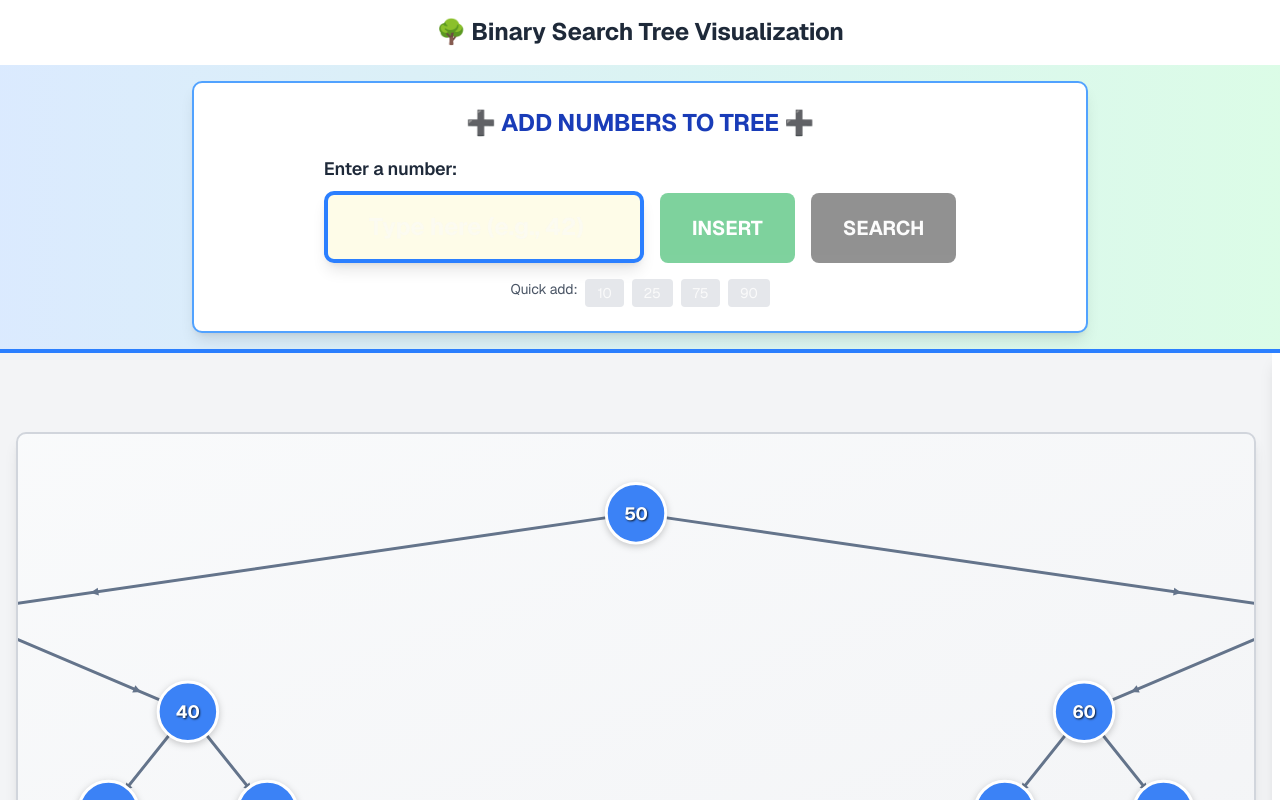
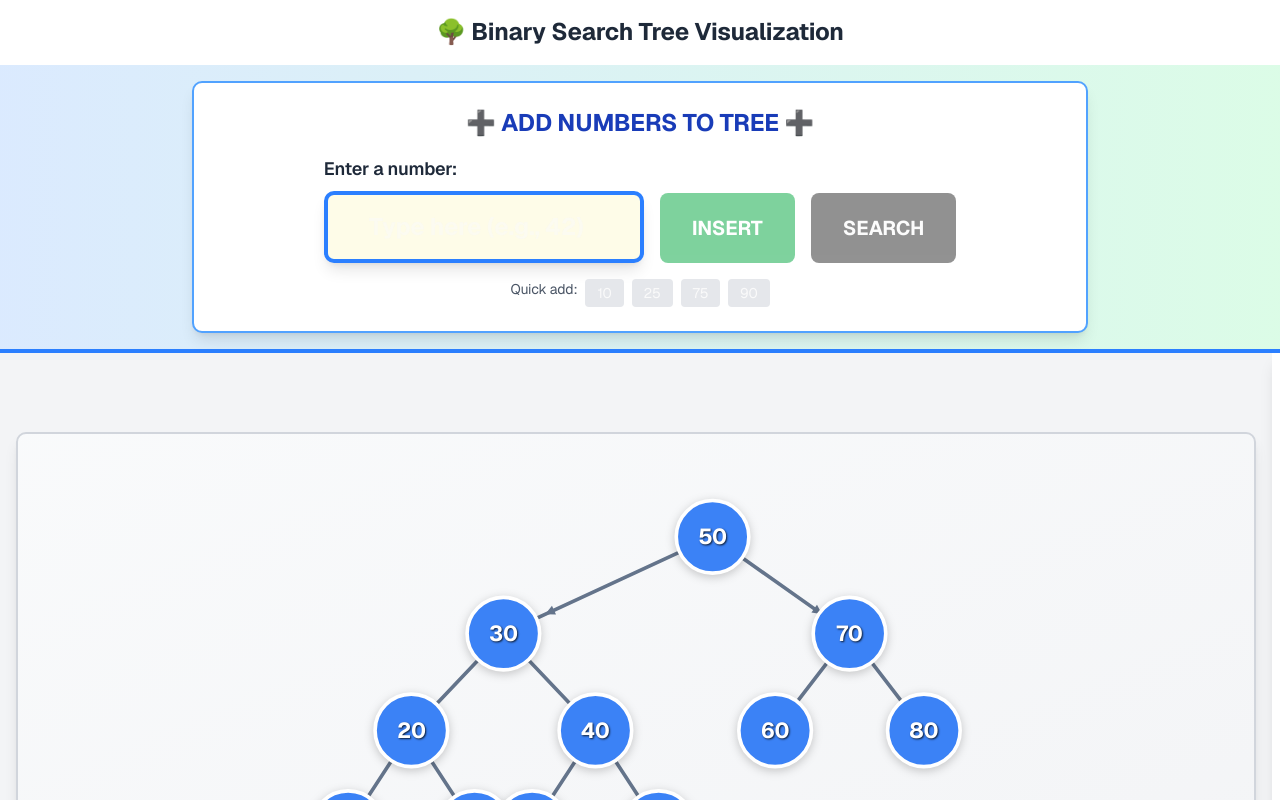
Before and after one commit to n73-projects/project-91d8090e-89c5-4ead-ad8e-0671443ef6c4, a React (Vite) app: page / in a window 1280 px wide. Built offline with nearby package versions, Linux system fonts and the light colour scheme.

Commit message:
commit from n73.ai

```diff
--- a/src/components/TreeVisualization.tsx
+++ b/src/components/TreeVisualization.tsx
@@ -38,11 +38,7 @@ export const TreeVisualization: React.FC<TreeVisualizationProps> = () => {
     root.insert(25);
     root.insert(35);
     root.insert(45);
-    root.insert(55);
-    root.insert(65);
-    root.insert(75);
-    root.insert(85);
-    root.calculatePositions(dimensions.width / 2, 80, Math.max(100, dimensions.width / 10));
+    root.calculatePositions(dimensions.width / 2, 80, Math.max(80, dimensions.width / 12));
     setTree(root);
   }, [dimensions]);
 
@@ -59,10 +55,10 @@ export const TreeVisualization: React.FC<TreeVisualizationProps> = () => {
   const calculateTreeBounds = (node: TreeNode | null): { minX: number, maxX: number, minY: number, maxY: number } => {
     if (!node) return { minX: 0, maxX: 0, minY: 0, maxY: 0 };
 
-    let minX = node.x - 50; // Account for node radius and directional indicators
-    let maxX = node.x + 50;
-    let minY = node.y - 50;
-    let maxY = node.y + 50;
+    let minX = node.x - 35; // Account for node radius (30) + small buffer
+    let maxX = node.x + 35;
+    let minY = node.y - 35;
+    let maxY = node.y + 35;
 
     if (node.left) {
       const leftBounds = calculateTreeBounds(node.left);
@@ -91,7 +87,7 @@ export const TreeVisualization: React.FC<TreeVisualizationProps> = () => {
 
     if (!tree) {
       const newTree = new TreeNode(value);
-      newTree.calculatePositions(dimensions.width / 2, 80, Math.max(100, dimensions.width / 10));
+      newTree.calculatePositions(dimensions.width / 2, 80, Math.max(80, dimensions.width / 12));
       setTree(newTree);
       addAnimationLog(`Created root node with value: ${value}`);
     } else {
@@ -111,7 +107,7 @@ export const TreeVisualization: React.FC<TreeVisualizationProps> = () => {
       tree.insert(value);
 
       // Recalculate positions for the new tree structure
-      tree.calculatePositions(dimensions.width / 2, 80, Math.max(100, dimensions.width / 10));
+      tree.calculatePositions(dimensions.width / 2, 80, Math.max(80, dimensions.width / 12));
 
       // Clear all highlights and update the tree
       tree.clearHighlights();
@@ -552,11 +548,11 @@ export const TreeVisualization: React.FC<TreeVisualizationProps> = () => {
 
     // Calculate the bounds of the tree to optimize viewBox
     const bounds = calculateTreeBounds(tree);
-    const padding = 100;
-    const viewBoxX = Math.max(0, bounds.minX - padding);
-    const viewBoxY = Math.max(0, bounds.minY - padding);
-    const viewBoxWidth = Math.min(dimensions.width, bounds.maxX - bounds.minX + 2 * padding);
-    const viewBoxHeight = Math.min(dimensions.height, bounds.maxY - bounds.minY + 2 * padding);
+    const padding = 50; // Reduced padding
+    const viewBoxX = bounds.minX - padding;
+    const viewBoxY = bounds.minY - padding;
+    const viewBoxWidth = bounds.maxX - bounds.minX + 2 * padding;
+    const viewBoxHeight = bounds.maxY - bounds.minY + 2 * padding;
 
     return (
       <svg
--- a/src/types/TreeNode.ts
+++ b/src/types/TreeNode.ts
@@ -112,24 +112,24 @@ export class TreeNode {
     const leftSize = this.left ? this.getSubtreeSize(this.left) : 0;
     const rightSize = this.right ? this.getSubtreeSize(this.right) : 0;
 
-    // Dynamic spacing that increases with tree density
-    const minSpacing = 80;  // Minimum distance between nodes
-    const spacingMultiplier = Math.max(1, Math.sqrt(leftSize + rightSize) * 0.7);
+    // More compact spacing that still prevents overlaps
+    const minSpacing = 60;  // Reduced minimum distance
+    const spacingMultiplier = Math.max(1, Math.sqrt(leftSize + rightSize) * 0.4); // Reduced multiplier
     const effectiveSpacing = Math.max(minSpacing, baseSpacing * spacingMultiplier);
-    const verticalSpacing = 100; // Increased for better readability
+    const verticalSpacing = 80; // More compact vertical spacing
 
     if (this.left) {
-      // Calculate left position with enough space for the entire left subtree
-      const leftSpacing = effectiveSpacing * Math.max(1, Math.sqrt(leftSize) * 0.8);
+      // More compact left positioning
+      const leftSpacing = effectiveSpacing * Math.max(0.7, Math.sqrt(leftSize) * 0.5);
       const leftX = x - leftSpacing;
-      this.left.positionNodes(leftX, y + verticalSpacing, baseSpacing * 0.8);
+      this.left.positionNodes(leftX, y + verticalSpacing, baseSpacing * 0.85);
     }
 
     if (this.right) {
-      // Calculate right position with enough space for the entire right subtree
-      const rightSpacing = effectiveSpacing * Math.max(1, Math.sqrt(rightSize) * 0.8);
+      // More compact right positioning
+      const rightSpacing = effectiveSpacing * Math.max(0.7, Math.sqrt(rightSize) * 0.5);
       const rightX = x + rightSpacing;
-      this.right.positionNodes(rightX, y + verticalSpacing, baseSpacing * 0.8);
+      this.right.positionNodes(rightX, y + verticalSpacing, baseSpacing * 0.85);
     }
   }
 
```
